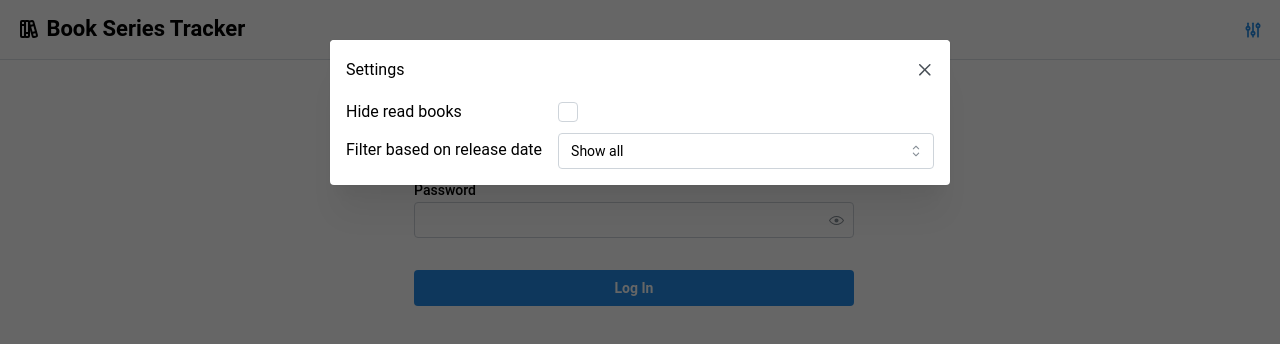
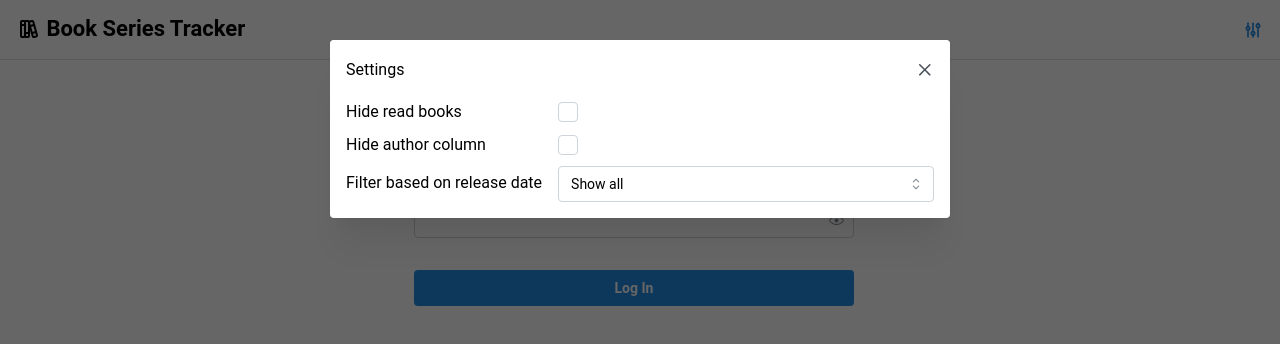
Before and after one commit to mkacik/book-series-tracker, a React app in the folder js/: page / in a window 1280 px wide. Both pictures are taken after a click on the button 1253 px from the left and 29 px from the top of the page. Shown: the top 344 px of the page. Built offline with nearby package versions, Linux system fonts and the light colour scheme; no server answers; the HTML template or start-up script is replaced by a standard one.

Commit message:
Add setting for hiding author column on books page

```diff
--- a/js/src/AppSettings.tsx
+++ b/js/src/AppSettings.tsx
@@ -10,13 +10,15 @@ export type ReleaseDateFilter = "none" | "released" | "unreleased";
 
 export interface AppSettings extends VersionedSettings {
   hideReadBooks: boolean;
+  hideBookAuthorColumn: boolean;
   releaseDateFilter: ReleaseDateFilter;
 }
 
 function getDefaultAppSettings(): AppSettings {
   return {
-    version: 2,
+    version: 3,
     hideReadBooks: false,
+    hideBookAuthorColumn: false,
     releaseDateFilter: "none",
   } as AppSettings;
 }
@@ -45,6 +47,12 @@ function AppSettingsForm({
   const toggleHideReadBooks = () =>
     updateSettings({ ...settings, hideReadBooks: !settings.hideReadBooks });
 
+  const toggleHideBookAuthorColumn = () =>
+    updateSettings({
+      ...settings,
+      hideBookAuthorColumn: !settings.hideBookAuthorColumn,
+    });
+
   const updateReleaseDateFilter = (event: React.SyntheticEvent) => {
     const target = event.target as HTMLSelectElement;
     const value = target.value as ReleaseDateFilter;
@@ -57,6 +65,12 @@ function AppSettingsForm({
       <UI.Checkbox
         checked={settings.hideReadBooks}
         onChange={toggleHideReadBooks}
+      />
+
+      <UI.Text>Hide author column</UI.Text>
+      <UI.Checkbox
+        checked={settings.hideBookAuthorColumn}
+        onChange={toggleHideBookAuthorColumn}
       />
 
       <UI.Text>Filter based on release date</UI.Text>
--- a/js/src/BooksPage.tsx
+++ b/js/src/BooksPage.tsx
@@ -105,17 +105,21 @@ function BookRow({
   book,
   refreshBooks,
   isMobile,
+  settings,
 }: {
   book: Book;
   refreshBooks: () => void;
   isMobile: boolean;
+  settings: AppSettings;
 }) {
   return (
     <UI.Table.Tr>
       <UI.Table.Td pl="xl">{book.title}</UI.Table.Td>
       {!isMobile && (
         <>
-          <UI.Table.Td>{book.author}</UI.Table.Td>
+          {!settings.hideBookAuthorColumn && (
+            <UI.Table.Td>{book.author}</UI.Table.Td>
+          )}
           <UI.Table.Td>
             <UI.Anchor
               ff="monospace"
@@ -145,11 +149,13 @@ function SeriesRows({
   books,
   refreshBooks,
   isMobile,
+  settings,
 }: {
   series: BookSeries;
   books: Array<Book>;
   refreshBooks: () => void;
   isMobile: boolean;
+  settings: AppSettings;
 }) {
   if (books.length === 0) {
     return null;
@@ -162,7 +168,7 @@ function SeriesRows({
   return (
     <>
       <UI.Table.Tr>
-        <UI.Table.Td colSpan={2}>
+        <UI.Table.Td colSpan={settings.hideBookAuthorColumn ? 1 : 2}>
           <UI.Text size="lg" fw={700}>
             {series.name}
           </UI.Text>
@@ -192,6 +198,7 @@ function SeriesRows({
           book={book}
           refreshBooks={refreshBooks}
           isMobile={isMobile}
+          settings={settings}
         />
       ))}
     </>
@@ -260,7 +267,9 @@ function BooksTable({
           <UI.Table.Th>Title</UI.Table.Th>
           {!isMobile && (
             <>
-              <UI.Table.Th>Author</UI.Table.Th>
+              {!settings.hideBookAuthorColumn && (
+                <UI.Table.Th>Author</UI.Table.Th>
+              )}
               <UI.Table.Th>ASIN</UI.Table.Th>
               <UI.Table.Th>Released</UI.Table.Th>
             </>
@@ -278,6 +287,7 @@ function BooksTable({
               books={booksBySeries.get(series.asin) || []}
               refreshBooks={refreshBooks}
               isMobile={isMobile}
+              settings={settings}
             />
           ))}
       </UI.Table.Tbody>
```
